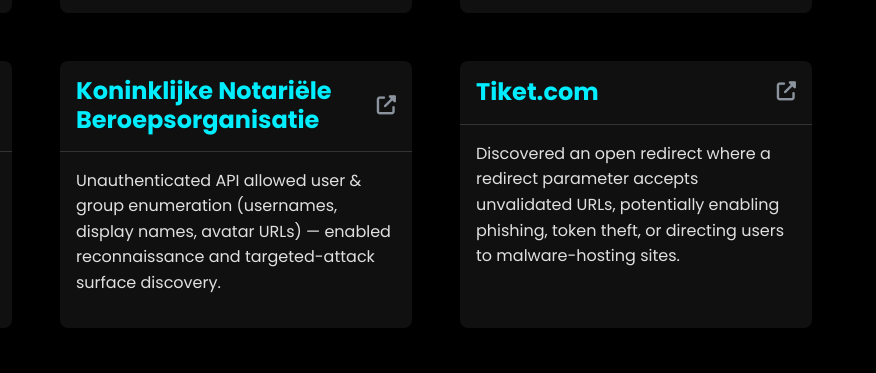
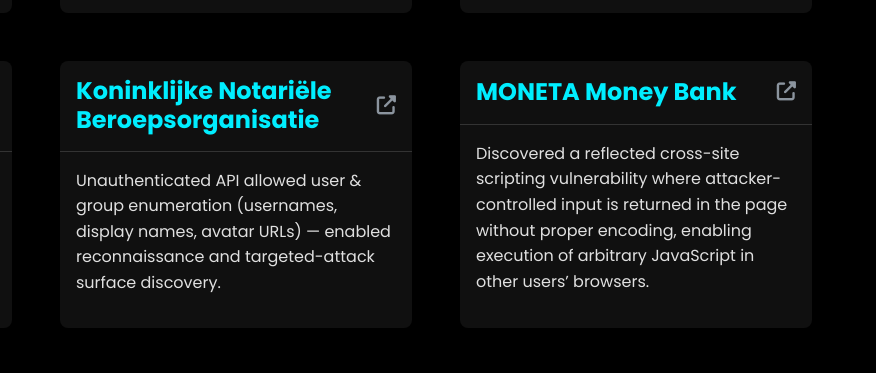
Before and after one commit to AdnanApriliyansyahh/AdnanApriliyansyahh, a plain HTML site: page index.html in a window 1280 px wide. Shown: the part 2469-2842 px from the top of the page, 404-1280 px from the left. Drawn offline with Linux system fonts and the light colour scheme.

Commit message:
update index.html

```diff
--- a/index.html
+++ b/index.html
@@ -212,21 +212,6 @@ LDAP server accepts anonymous binds, allowing unauthenticated enumeration of dir
                     </div>
                     <div class="project-body">
                         <p class="project-description">Unauthenticated API allowed user & group enumeration (usernames, display names, avatar URLs) — enabled reconnaissance and targeted-attack surface discovery.</p>
-                        <div class="project-tech">
-                        </div>
-                    </div>
-                </div>
-
-                <!-- tiket -->
-                <div class="project-card">
-                    <div class="project-header">
-                        <h3>Tiket.com</h3>
-                        <div class="project-links">
-                            <a href="https://www.tiket.com" target="_blank"><i class="fas fa-external-link-alt"></i></a>
-                        </div>
-                    </div>
-                    <div class="project-body">
-                        <p class="project-description">Discovered an open redirect where a redirect parameter accepts unvalidated URLs, potentially enabling phishing, token theft, or directing users to malware-hosting sites.</p>
                         <div class="project-tech">
                         </div>
                     </div>
```
